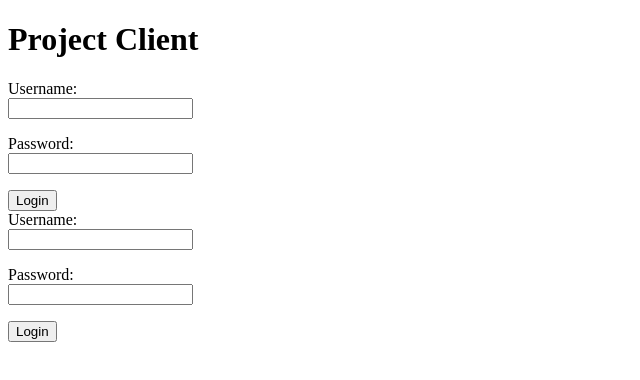
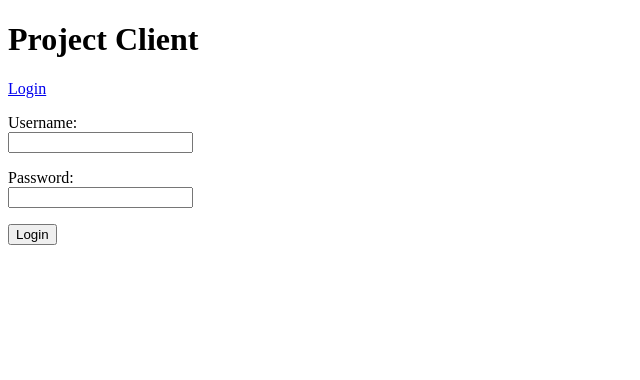
Before and after one commit to LDotey/Hometown-Sound, a React (Create React App) app in the folder client/: page /login in a window 1280 px wide. Shown: the top 380 px of the page, without its empty margins (0-640 px from the left). Built offline with nearby package versions, Linux system fonts and the light colour scheme; no server answers.

Commit message:
set-up NavBar

```diff
--- a/client/src/components/App.js
+++ b/client/src/components/App.js
@@ -3,13 +3,14 @@ import React from "react";
 import { MyProvider } from "./AppContext";
 import { Outlet } from "react-router-dom";
 import CreateLogin from "./LoginForm";
+import NavBar from "./NavBar";
 
 function App() {
   return (
     <div>
       <MyProvider>
         <h1>Project Client</h1>
-        <CreateLogin />
+        <NavBar />
         <Outlet />
       </MyProvider>
     </div>
@@ -17,25 +18,3 @@ function App() {
 }
 
 export default App;
-
-// import React from "react";
-// // import { BrowserRouter as Router, Routes, Route } from "react-router-dom";
-// import { MyProvider } from "./AppContext";
-// import { Outlet } from "react-router-dom";
-// import NavBar from "./NavBar";
-
-// function App() {
-//   return (
-//     <div>
-//       <MyProvider>
-//         <h1>ROAD TRIP</h1>
-//         <header>
-//           <NavBar />
-//         </header>
-//         <Outlet />
-//       </MyProvider>
-//     </div>
-//   );
-// }
-
-// export default App;
--- a/client/src/components/LoginForm.js
+++ b/client/src/components/LoginForm.js
@@ -5,7 +5,7 @@ import { MyContext } from "./AppContext";
 import { useNavigate } from "react-router-dom";
 
 function CreateLogin() {
-  const { setUser, setIsAuthenticated } = useContext(MyContext);
+  const { setUser } = useContext(MyContext);
   const navigate = useNavigate();
 
   const formSchema = yup.object().shape({
--- /dev/null
+++ b/client/src/components/NavBar.js
@@ -0,0 +1,14 @@
+import React from "react";
+import { NavLink } from "react-router-dom";
+
+function NavBar() {
+  return (
+    <nav className="navbar">
+      <p>
+        <NavLink to="/login">Login</NavLink>
+      </p>
+    </nav>
+  );
+}
+
+export default NavBar;
```
Also changed, not shown: 2 other files (tests, documents, lock files or other folders).
